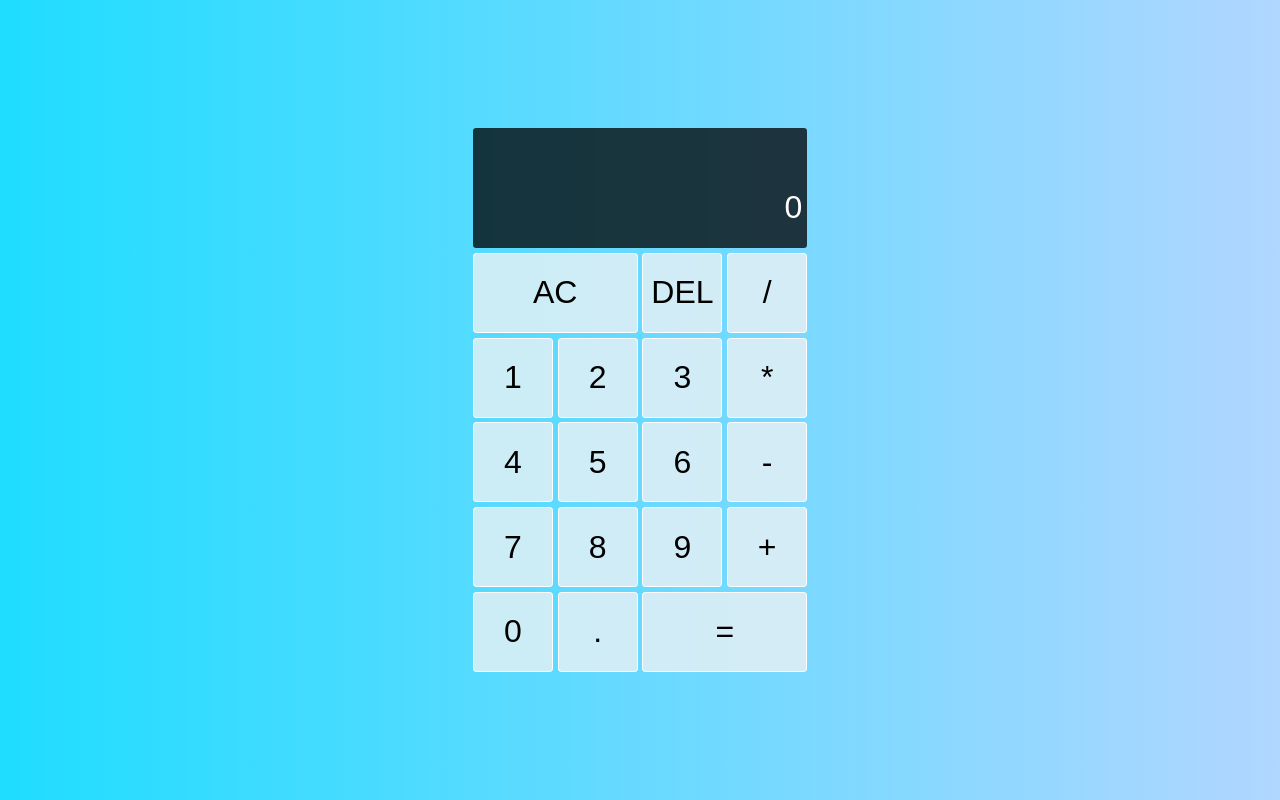
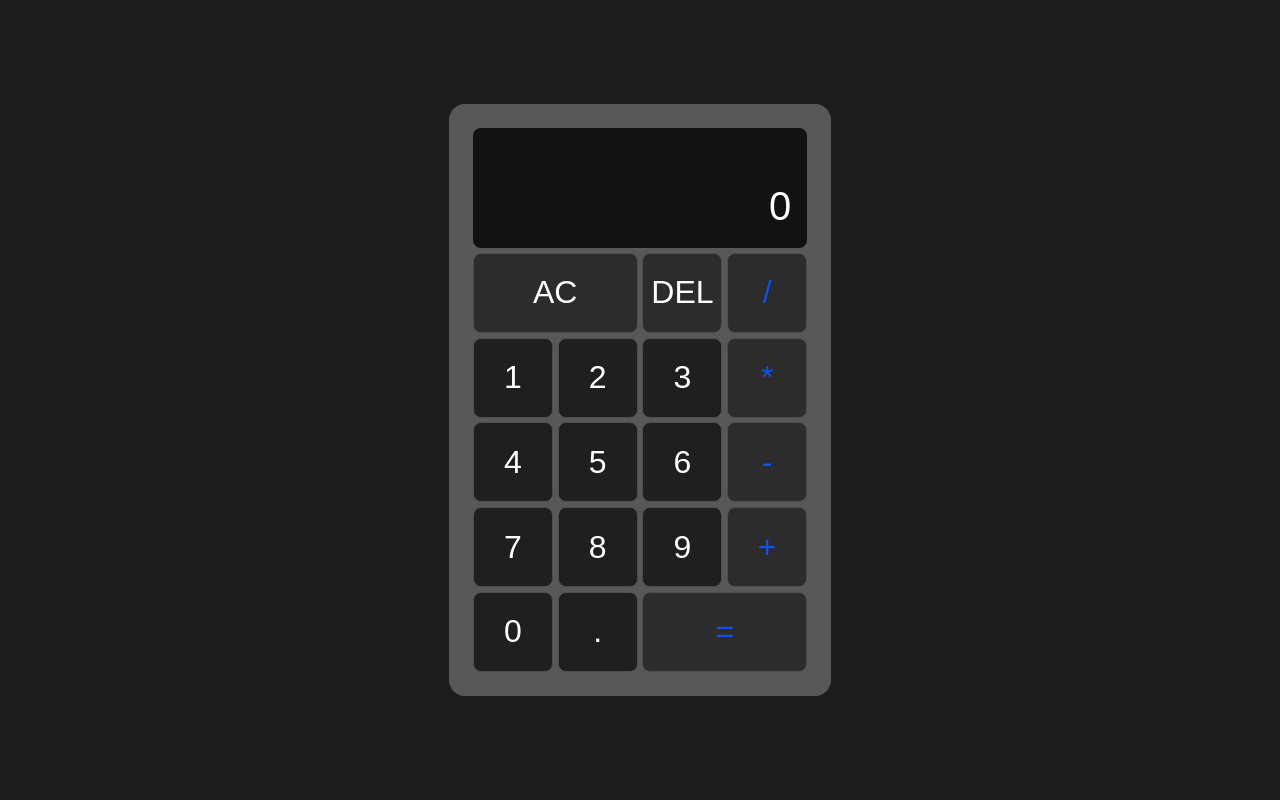
Before and after one commit to sanjay-gobari/Projects, a plain HTML site: page Calculator/index.html in a window 1280 px wide. Drawn offline with Linux system fonts and the light colour scheme.

Commit message:
ui update

```diff
--- a/Calculator/index.html
+++ b/Calculator/index.html
@@ -15,8 +15,8 @@
       <div data-previous-operand class="previous-operand"></div>
       <div data-current-operand class="current-operand" id="current-operand">0</div>
     </div>
-    <button data-all-clear class="span-two">AC</button>
-    <button data-delete>DEL</button>
+    <button data-all-clear class="span-two otherbtn">AC</button>
+    <button data-delete class="otherbtn">DEL</button>
     <button data-operation>/</button>
     <button data-number>1</button>
     <button data-number>2</button>
--- a/Calculator/style.css
+++ b/Calculator/style.css
@@ -4,7 +4,7 @@
   font-family: sans-serif;
 }
 body{
-  background: linear-gradient(to right,rgb(30, 221, 255),rgb(177, 214, 255));
+  background-color: #1d1d1d;
   background-repeat: no-repeat;
   background-size: cover;
 
@@ -17,46 +17,57 @@ body{
 .calculator-grid{
   display: grid;
   gap: 0.3rem;
+  background-color: rgb(88, 88, 88);
+  padding: 1.5rem;
+  border-radius: 1rem;
   grid-template-columns: repeat(4,80px);
   grid-template-rows: minmax(120px,auto) repeat(5,80px);
 }
 .calculator-grid > button{
-  border-radius: 0.2rem;
+  border-radius: 0.5rem;
   cursor: pointer;
   font-size: 2rem;
-  border: 1px solid rgb(255, 255, 255);
-  background-color: rgba(243, 243, 243, 0.75);
-
+  border: 1px solid rgb(77, 77, 77);
+  background-color: rgba(12, 12, 12, 0.75);
+  color: white;
 }
 .calculator-grid > button:hover{
-  background-color: rgba(255, 255, 255, 0.9);
+  background-color: rgba(51, 51, 51, 0.9);
 }
 .calculator-grid > button:active{
-  background-color: rgba(255, 255, 255,.8);
+  background-color: rgba(37, 37, 37, 0.9);
 }
 .span-two{
   grid-column: span 2;
 }
 .output{
   grid-column: 1 / -1;
-  background-color: rgba(0, 0, 0, 0.76);
+  background-color: #121212;
   display: flex;
   flex-direction:column;
   align-items: flex-end;
   justify-content: space-around;
   word-wrap: break-word;
   word-break: break-all;
-  border-radius:0.2rem;
-  padding: 0.3em;
+  border-radius:0.5rem;
+  padding: 1rem;
 }
 .output .previous-operand{
   padding: 0.2rem;
-  color: rgba(255, 255, 255, 0.692);
+  color: rgba(150, 150, 150, 0.692);
   font-size: 1.5rem;
   min-height: 2rem;
 }
 .output .current-operand{
   color: rgb(255, 255, 255);
-  font-size: 2rem;
+  font-size: 2.5rem;
   min-height: 3rem;
 }
+
+.calculator-grid [data-operation],.calculator-grid [data-equals]{
+  color: oklch(51.008% 0.23835 262.888);
+  background-color: rgb(44, 44, 44);
+}
+.calculator-grid .otherbtn{
+    background-color: rgb(44, 44, 44);
+}
```
Also changed, not shown: 1 other file.
